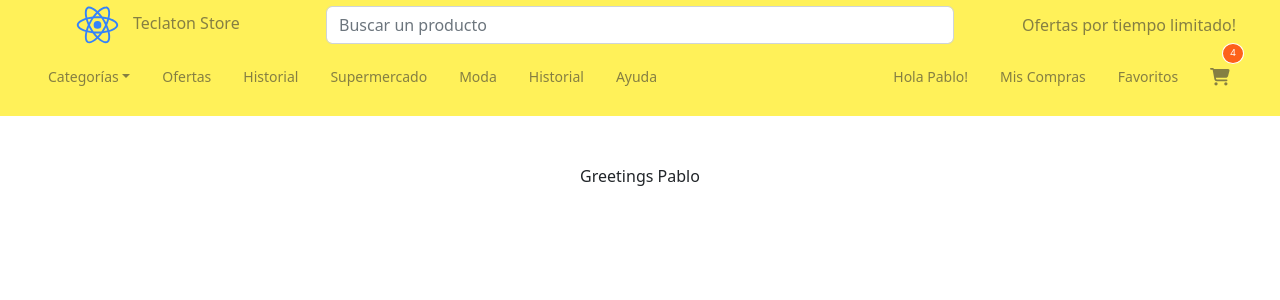
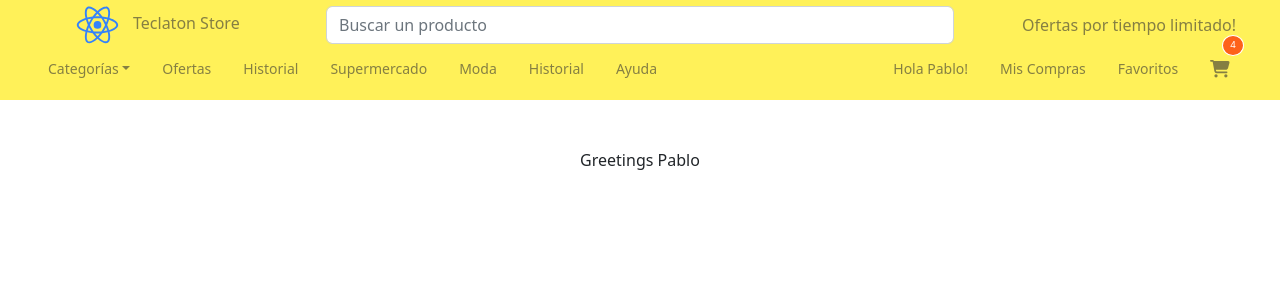
Before and after one commit to pamarilla87/teclatonapp, a React (Create React App) app: page / in a window 1280 px wide. Shown: the top 300 px of the page. Built offline with nearby package versions, Linux system fonts and the light colour scheme.

Commit message:
removed navbar top and  bottom padding

```diff
--- a/src/components/NavBar.css
+++ b/src/components/NavBar.css
@@ -5,7 +5,7 @@
 #row-navbar-styles {
     background-color: #fff159 ;
     height: auto;
-    padding: 0.5em 2em;
+    padding: 0em 2em;
 }
 
 .nav-link{
```
